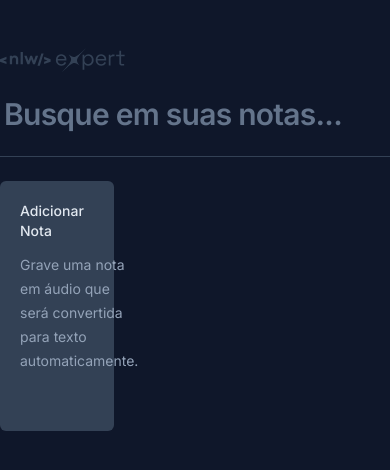
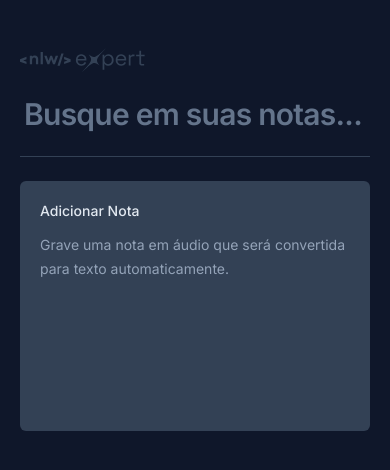
Before and after one commit to FinotelliCarlos/notes-web, a React (Vite) app: page / in a window 390 px wide. Shown: the top 470 px of the page. Built offline with nearby package versions, Linux system fonts and the light colour scheme.

Commit message:
style: use resposive layout on notes

```diff
--- a/src/app.tsx
+++ b/src/app.tsx
@@ -57,7 +57,7 @@
       : notes;
 
   return (
-    <div className="mx-auto max-w-6xl my-12 space-y-6">
+    <div className="mx-auto max-w-6xl my-12 space-y-6 px-5">
       <img src={logo} alt="Logo NLW experts" />
       <form className="w-full">
         <input
@@ -70,7 +70,7 @@
 
       <div className="h-px bg-slate-700" />
 
-      <div className="grid grid-cols-3 gap-6 auto-rows-[250px]">
+      <div className="grid lg:grid-cols-3 md:grid-cols-2 grid-cols-1 gap-6 auto-rows-[250px]">
         <NewNoteCard onNoteCreated={onNoteCreated} />
 
         {filteredNotes.map((note) => {
--- a/src/components/new-note-card.tsx
+++ b/src/components/new-note-card.tsx
@@ -103,7 +103,7 @@
 
       <Dialog.Portal>
         <Dialog.DialogOverlay className="inset-0 fixed bg-black/50" />
-        <Dialog.Content className="fixed overflow-hidden left-1/2 top-1/2 -translate-x-1/2 -translate-y-1/2 max-w-[640px] w-full bg-slate-700 rounded-md flex flex-col outline-none h-[60vh]">
+        <Dialog.Content className="fixed overflow-hidden inset-0 md:inset-auto md:left-1/2 md:top-1/2 md:-translate-x-1/2 md:-translate-y-1/2 md:max-w-[640px] w-full bg-slate-700 md:rounded-md flex flex-col outline-none md:h-[60vh]">
           <Dialog.Close className="absolute right-0 top-0 bg-slate-800 p-1.5 text-slate-400 hover:text-slate-100">
             <X className="size-5" />
           </Dialog.Close>
--- a/src/components/note-card.tsx
+++ b/src/components/note-card.tsx
@@ -30,7 +30,7 @@
 
       <Dialog.Portal>
         <Dialog.DialogOverlay className="inset-0 fixed bg-black/50" />
-        <Dialog.Content className="fixed overflow-hidden left-1/2 top-1/2 -translate-x-1/2 -translate-y-1/2 max-w-[640px] w-full bg-slate-700 rounded-md flex flex-col outline-none h-[60vh]">
+        <Dialog.Content className="fixed overflow-hidden inset-0 md:inset-auto md:left-1/2 md:top-1/2 md:-translate-x-1/2 md:-translate-y-1/2 md:max-w-[640px] w-full bg-slate-700 md:rounded-md flex flex-col outline-none md:h-[60vh]">
           <Dialog.Close className="absolute right-0 top-0 bg-slate-800 p-1.5 text-slate-400 hover:text-slate-100">
             <X className="size-5" />
           </Dialog.Close>
```
